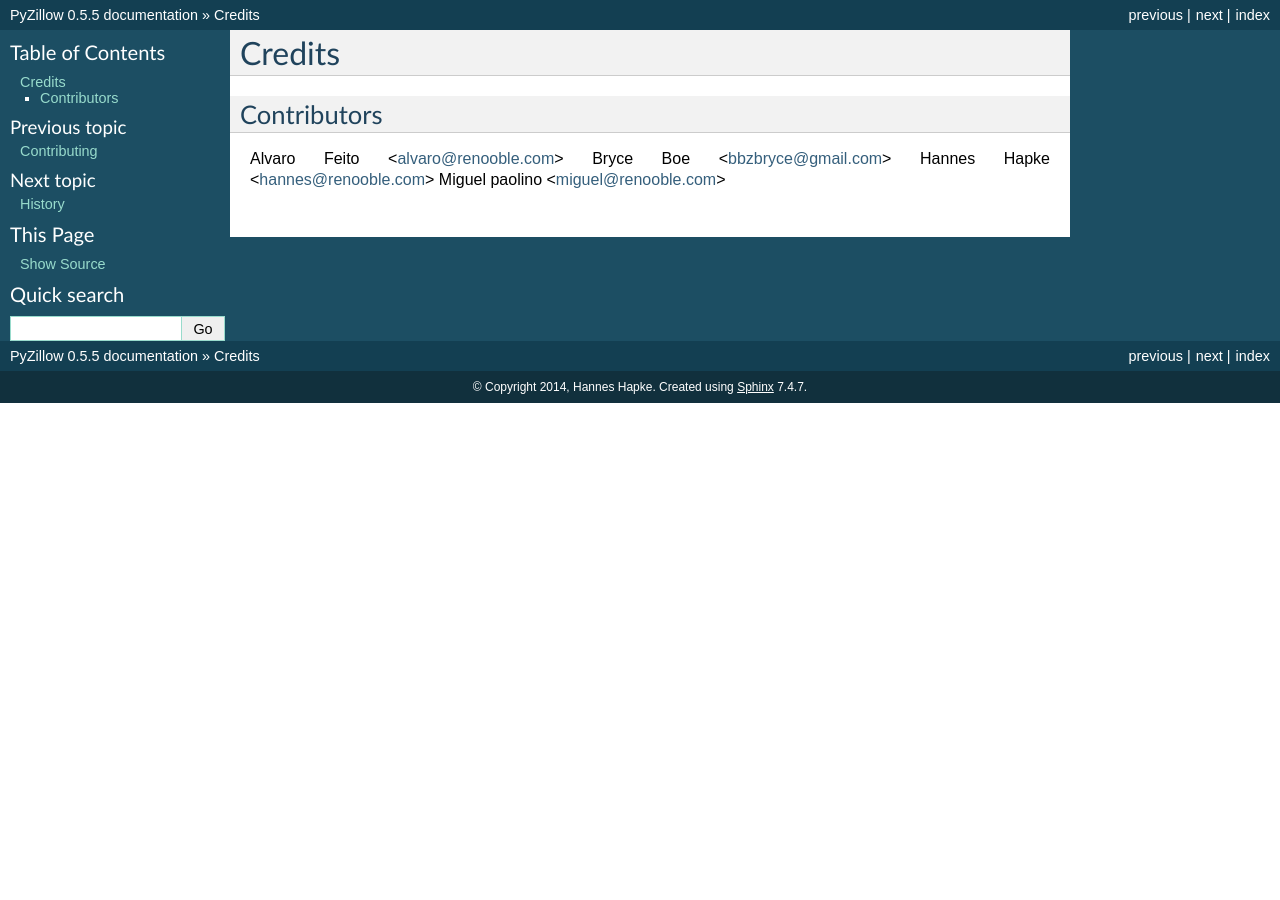
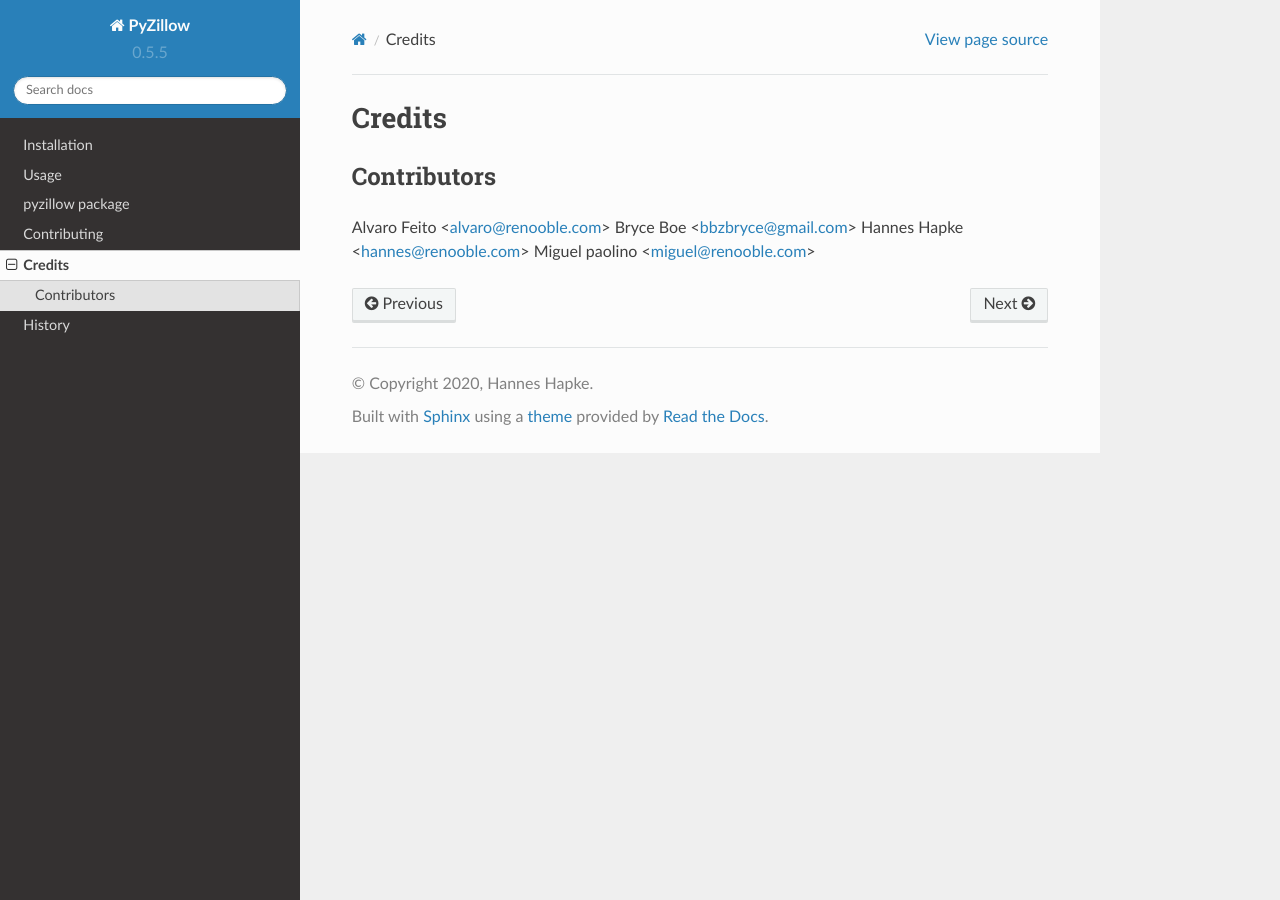
Before and after one commit to hanneshapke/pyzillow, a Sphinx documentation site: the page built from docs/authors.rst, in a window 1280 px wide. Built offline with Sphinx 7.4.7 and the Read the Docs theme 2.0.0, drawn with Linux system fonts in a browser that asks for light colours.

Commit message:
Updated documentation structure for Sphinx autodoc
Updated sphinx configuration and added files to enable autodoc for pyzillow.py

```diff
--- a/docs/conf.py
+++ b/docs/conf.py
@@ -47,7 +47,7 @@
 
 # General information about the project.
 project = u'PyZillow'
-copyright = u'2014, Hannes Hapke'
+copyright = u'2020, Hannes Hapke'
 
 # The version info for the project you're documenting, acts as replacement for
 # |version| and |release|, also used in various other places throughout the
@@ -100,7 +100,7 @@
 
 # The theme to use for HTML and HTML Help pages.  See the documentation for
 # a list of builtin themes.
-html_theme = 'default'
+html_theme = 'sphinx_rtd_theme'
 
 # Theme options are theme-specific and customize the look and feel of a theme
 # further.  For a list of options available for each theme, see the
--- a/docs/index.rst
+++ b/docs/index.rst
@@ -13,6 +13,7 @@
 
    installation
    usage
+   pyzillow
    contributing
    authors
    history
```
Also changed, not shown: docs/modules.rst (added, +7 -0 lines), docs/pyzillow.rst (added, +30 -0 lines).
